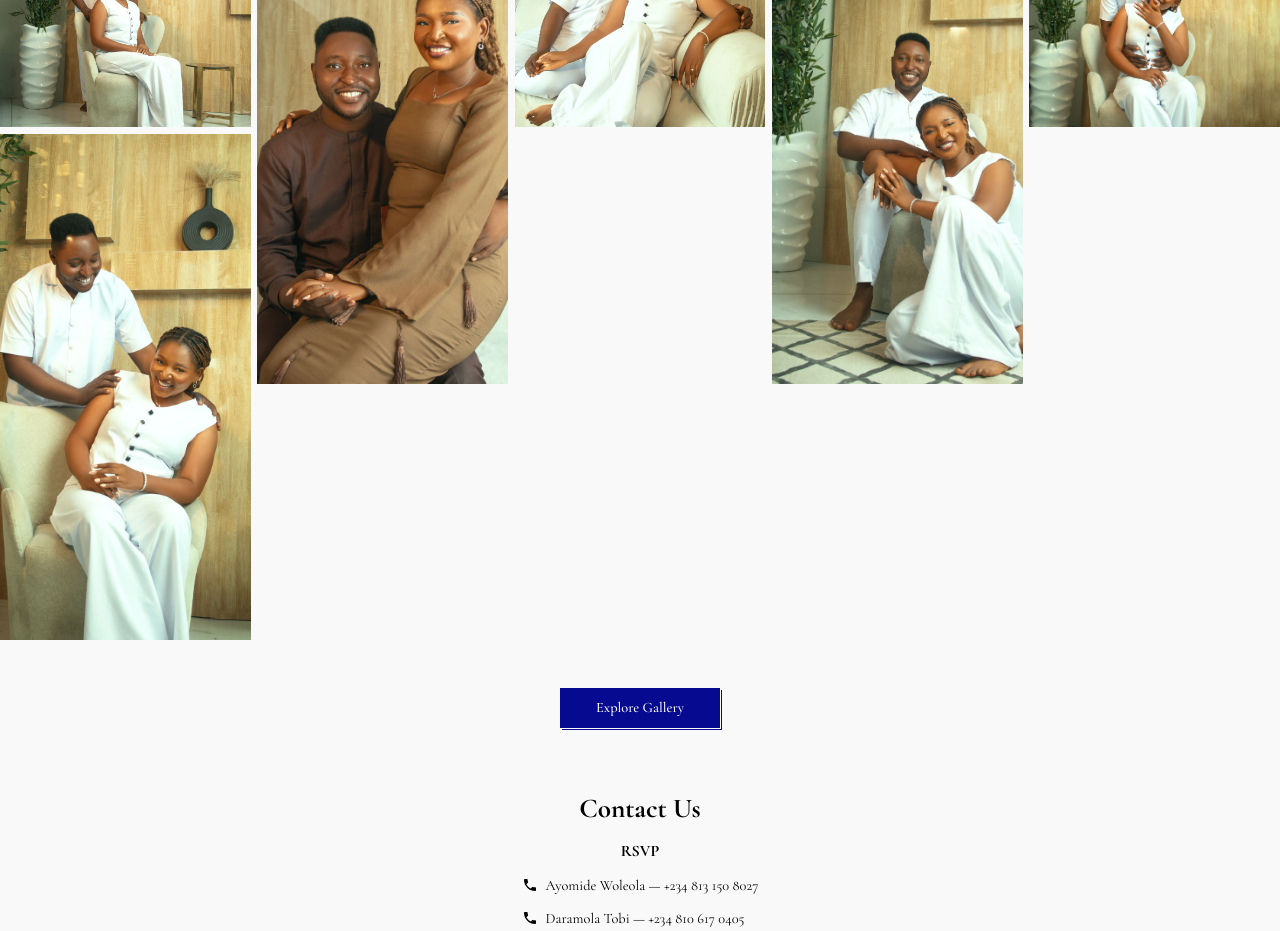
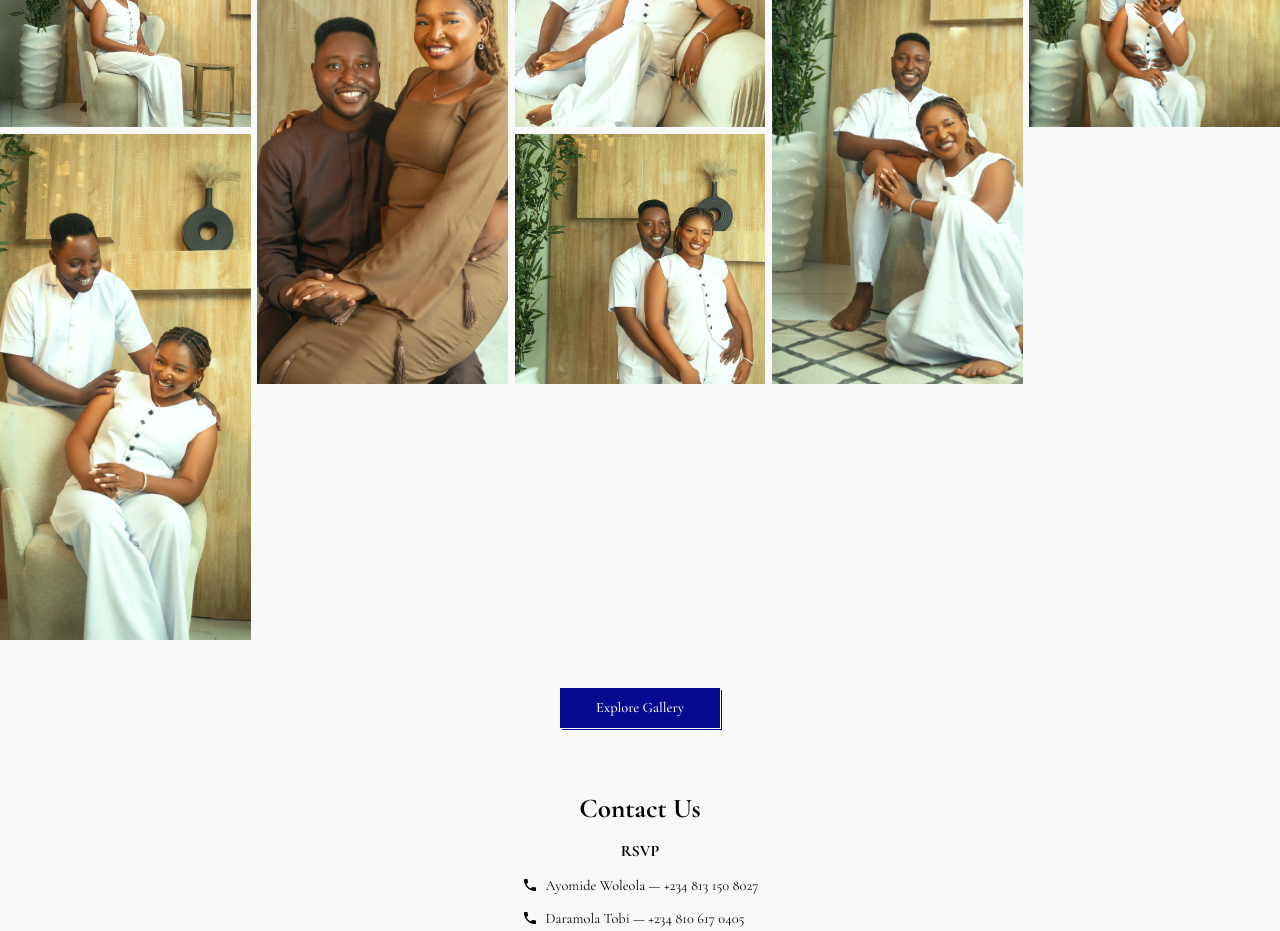
Before and after one commit to Olu-Tobi/joyofdee, a React (Create React App) app: page / in a window 1280 px wide. Shown: the part 3460-4391 px from the top of the page. Built offline with nearby package versions, Linux system fonts and the light colour scheme; a web font is replaced by a local one.

Commit message:
added more images

```diff
--- a/src/components/Data.js
+++ b/src/components/Data.js
@@ -29,8 +29,8 @@ export const PreWedding = [
     image: "/prewed6.webp",
   },
 
-  // {
-  //   id: 7,
-  //   image: "/prewed7.webp",
-  // },
+  {
+    id: 7,
+    image: "/prewed7.webp",
+  },
 ];
```
